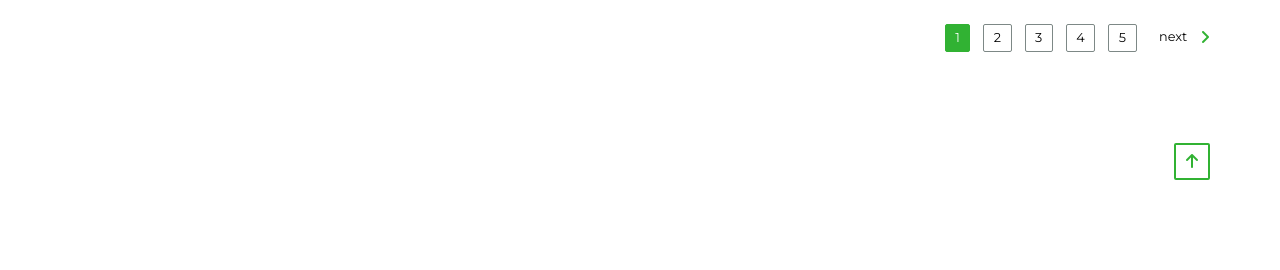
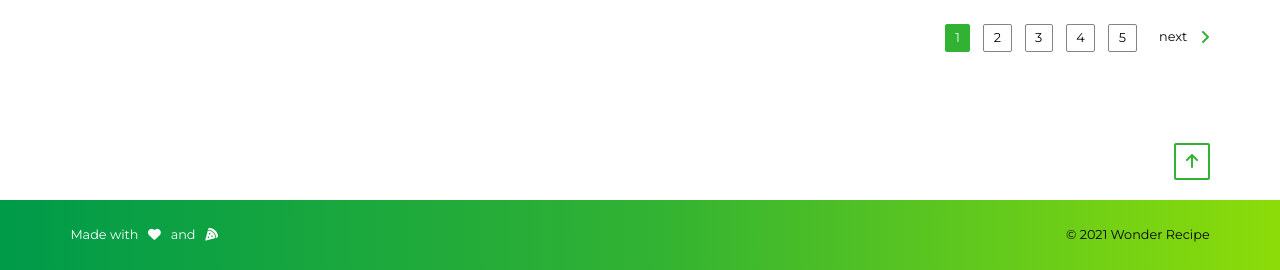
Before and after one commit to lawrencedovin/capstone-1-wonder-recipe, a Flask app: page / in a window 1280 px wide. Shown: the part 2872-3142 px from the top of the page. Before the commit the page ends 3052 px from the top, so only its background shows below. Run offline with Flask 2, Linux system fonts and the light colour scheme; some libraries are stand-ins or nearby versions.

Commit message:
Added footer

```diff
--- a/wonder-recipe/static/css/styles.css
+++ b/wonder-recipe/static/css/styles.css
@@ -179,11 +179,25 @@ body {
       position: absolute;
       bottom: .8rem; }
 
+.footer {
+  background: linear-gradient(90.15deg, #009B49 1%, #31B233 50.5%, #8CDC09 100%);
+  padding-top: 3.2rem;
+  padding-bottom: 3.2rem; }
   .footer__button {
     border: 2px solid #31B233;
-  margin: 11.4rem 0 1.6rem;
+    margin: 11.4rem 0 2.4rem;
     padding: 1rem 1.2rem .8rem;
     border-radius: 2px; }
     .footer__button-icon {
       color: #31B233;
       font-size: 2rem; }
+  .footer__text {
+    font-size: 1.6rem;
+    display: inline-flex;
+    align-items: center; }
+    .footer__text--made-with {
+      color: #fff; }
+      .footer__text--made-with-icon {
+        margin: auto .8rem; }
+    .footer__text--copyright {
+      color: #050505; }
--- a/wonder-recipe/static/sass/_wonder-recipe.scss
+++ b/wonder-recipe/static/sass/_wonder-recipe.scss
@@ -225,10 +225,13 @@
 }
 
 .footer {
+    background: linear-gradient(90.15deg, #009B49 1%, #31B233 50.5%, #8CDC09 100%);
+    padding-top: 3.2rem;
+    padding-bottom: 3.2rem;
 
     &__button {
-        border: 2px solid #31B233;
-        margin: 11.4rem 0 1.6rem;
+        border: 2px solid $color-green;
+        margin: 11.4rem 0 2.4rem;
         padding: 1rem 1.2rem .8rem;
         border-radius: 2px;
 
@@ -237,4 +240,22 @@
             font-size: $font-size-smedium;
         }
     }
+
+    &__text {
+        font-size: $font-size-small;
+        display: inline-flex;
+        align-items: center;
+
+        &--made-with {
+            color: $color-white;
+
+            &-icon {
+                margin: auto .8rem;
+            }
+        }
+
+        &--copyright {
+            color: $color-black;
+        }
+    }
 }
--- a/wonder-recipe/templates/components/footer.html
+++ b/wonder-recipe/templates/components/footer.html
@@ -7,3 +7,19 @@
        </div>
     </div>
 </div>
+
+<div class="row no-gutters footer">
+    <div class="container-fluid">
+        <div class="row">
+            <div class="col-md-12 d-flex justify-content-between">
+                <span class="footer__text--made-with">
+                    Made with
+                    <i class="fas fa-heart footer__text--made-with-icon"></i>
+                    and
+                    <i class="fas fa-pizza-slice footer__text--made-with-icon"></i>
+                </span>
+                <span class="footer__text--copyright">© 2021 Wonder Recipe</span>
+            </div>
+        </div>
+    </div>
+</div>
```
Lines whose indentation alone changed are shown as unchanged.
